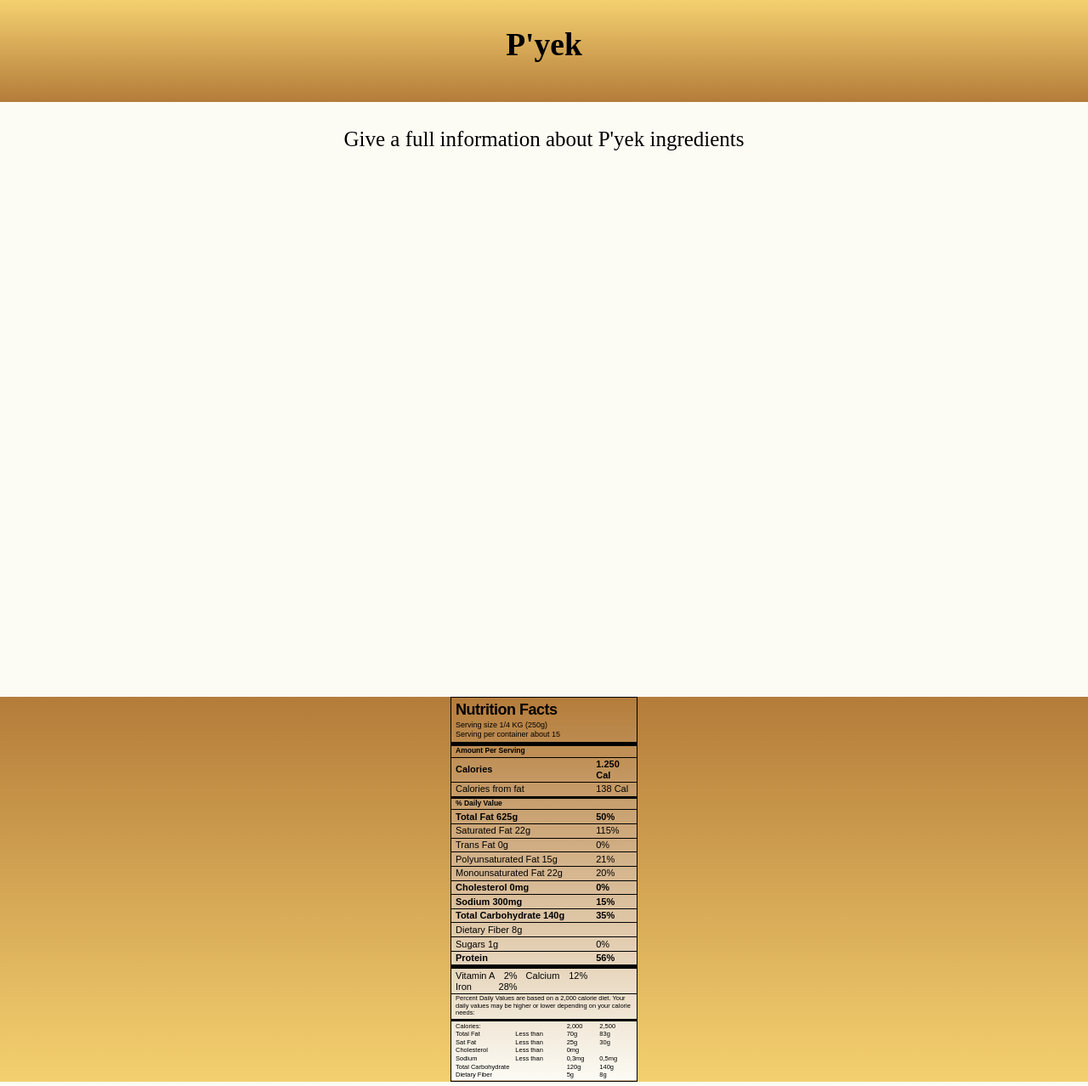
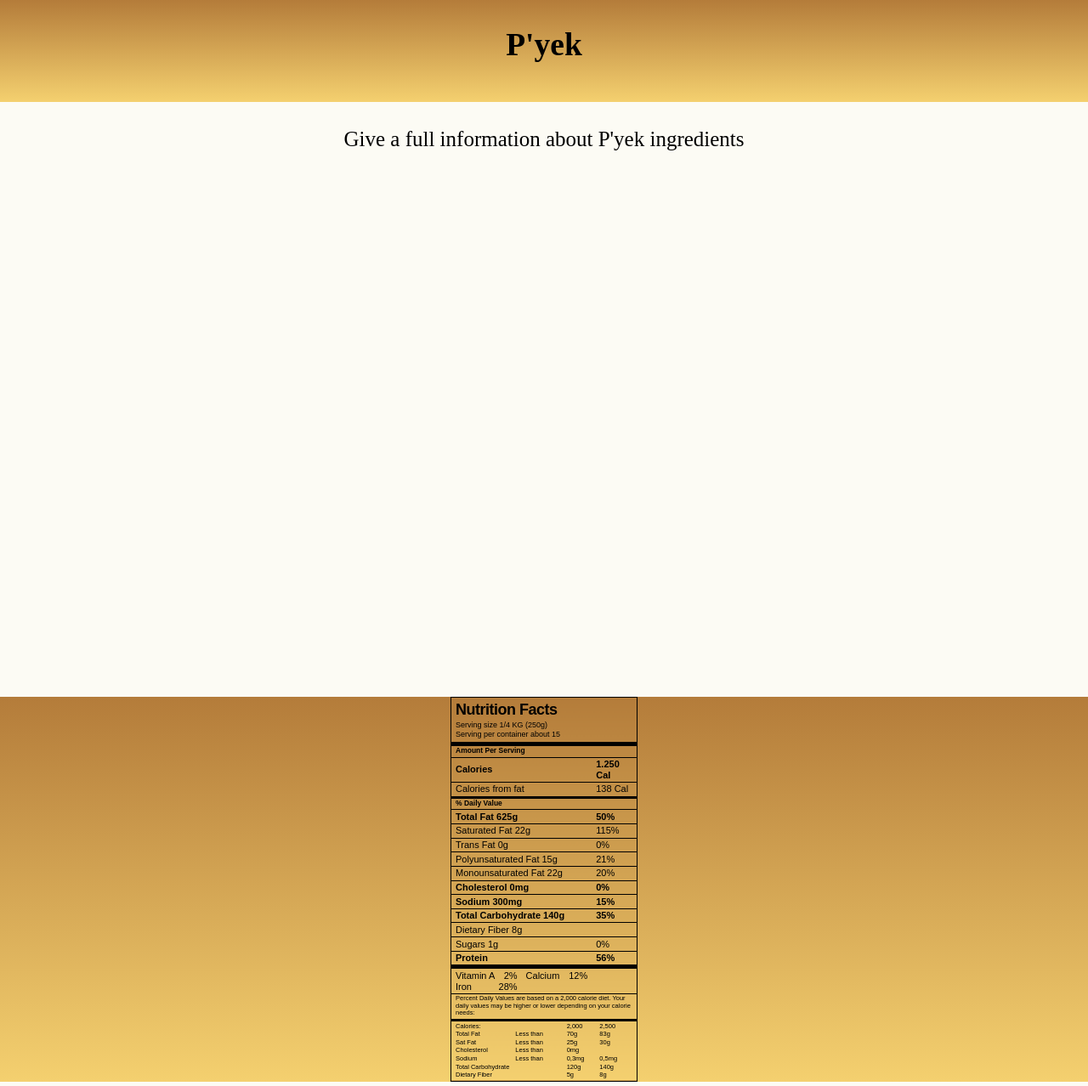
Before and after one commit to alvvphabet/tugas-kik, a plain HTML site: page index.html in a window 1280 px wide. Shown: the whole page at 85% size. Drawn offline with Linux system fonts and the light colour scheme; some packages are replaced by stand-ins of ours; a script that the page names is missing.

Commit message:
Update style.css

```diff
--- a/style.css
+++ b/style.css
@@ -4,7 +4,7 @@ body {
 }
 
 .ingredients-section {
-    background: linear-gradient(to bottom, #f4d06f 0%, #B47C3A 100%);
+    background: linear-gradient(to bottom, #B47C3A 0%, #f4d06f 100%);
     text-align: center;
     font-size: 25px;
     display: flex;
@@ -36,7 +36,7 @@ model-viewer {
 }
 
 .nutrition-table {
-    background: linear-gradient(to top, #fcfbf4 0%, #B47C3A 100%);
+    background: linear-gradient(to top, #f4d06f 0%, #B47C3A 100%);
     width: 220px;
     border: 1.5px solid #000;
     border-collapse: collapse;
```
